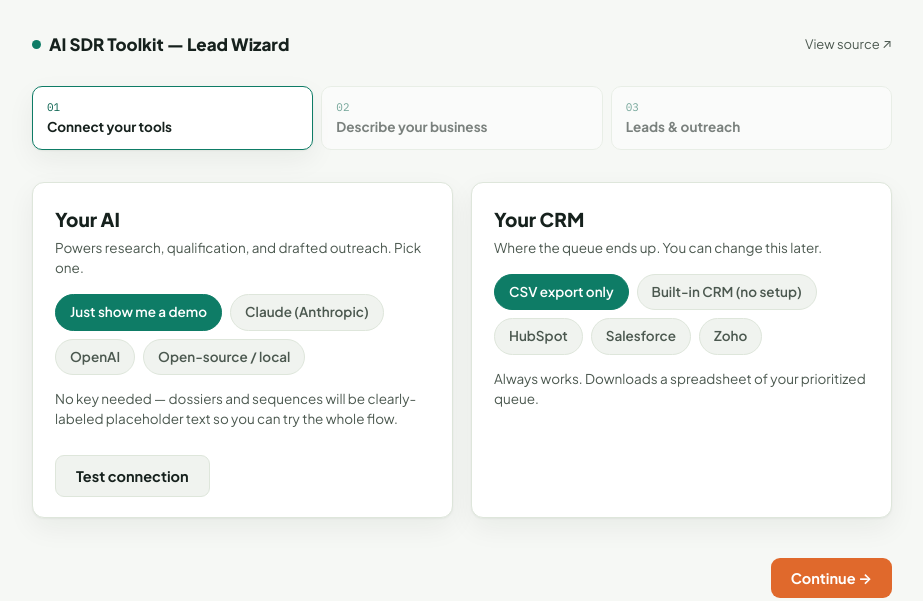
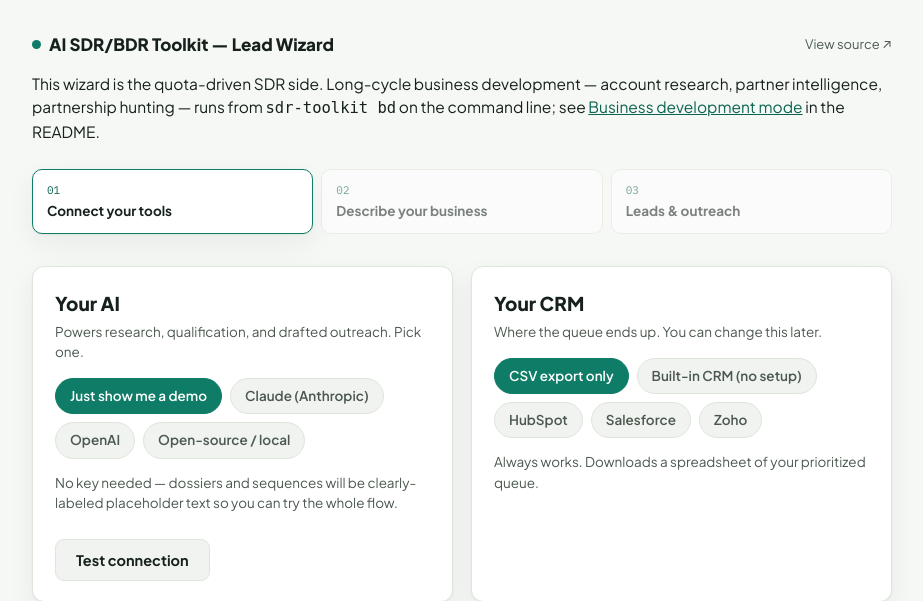
Before and after one commit to joehillthunder/ai-sdr-toolkit, a Flask app: page / in a window 1280 px wide. Shown: the top 601 px of the page, without its empty margins (178-1101 px from the left). Run offline with Flask 3, Linux system fonts and the light colour scheme.

Commit message:
Rebrand to AI SDR/BDR Toolkit; note BD mode from the wizard
Product name now reflects both audiences explicitly (package/CLI/repo
slug unchanged, as before). Also adds a note at the top of the wizard
pointing SDR-mode users to \`sdr-toolkit bd\` for long-cycle BD work,
since the wizard itself only covers the SDR side.

```diff
--- a/pyproject.toml
+++ b/pyproject.toml
@@ -5,7 +5,7 @@ build-backend = "setuptools.build_meta"
 [project]
 name = "ai-sdr-toolkit"
 version = "0.1.0"
-description = "AI SDR Toolkit: signal-based SDR prospecting plus a long-cycle BD mode for account research and partnership discovery."
+description = "AI SDR/BDR Toolkit: signal-based SDR prospecting plus a long-cycle BDR mode for account research and partnership discovery."
 readme = "README.md"
 requires-python = ">=3.10"
 license = { text = "MIT" }
--- a/sdr_toolkit/cli.py
+++ b/sdr_toolkit/cli.py
@@ -125,7 +125,7 @@ def run_pipeline(icp_path: str | None, limit: int | None, live: bool, export: st
 
 
 def main(argv: list[str] | None = None) -> int:
-    parser = argparse.ArgumentParser(prog="sdr-toolkit", description="AI SDR Toolkit -- SDR prospecting + BD partnership discovery")
+    parser = argparse.ArgumentParser(prog="sdr-toolkit", description="AI SDR/BDR Toolkit -- SDR prospecting + BDR partnership discovery")
     sub = parser.add_subparsers(dest="command", required=True)
 
     demo_p = sub.add_parser("demo", help="Run the full pipeline on bundled sample data (zero config).")
--- a/sdr_toolkit/webapp/templates/wizard.html
+++ b/sdr_toolkit/webapp/templates/wizard.html
@@ -3,7 +3,7 @@
 <head>
 <meta charset="utf-8">
 <meta name="viewport" content="width=device-width, initial-scale=1">
-<title>Lead Wizard — AI SDR Toolkit</title>
+<title>Lead Wizard — AI SDR/BDR Toolkit</title>
 <link rel="preconnect" href="https://fonts.googleapis.com">
 <link rel="preconnect" href="https://fonts.gstatic.com" crossorigin>
 <link href="https://fonts.googleapis.com/css2?family=Plus+Jakarta+Sans:wght@400;500;600;700;800&family=IBM+Plex+Mono:wght@400;500;600&display=swap" rel="stylesheet">
@@ -195,9 +195,16 @@
 <body>
 <div class="shell">
   <header class="top">
-    <div class="brand"><span class="dot"></span> AI SDR Toolkit — Lead Wizard</div>
+    <div class="brand"><span class="dot"></span> AI SDR/BDR Toolkit — Lead Wizard</div>
     <a class="repo" href="https://github.com/joehillthunder/ai-sdr-toolkit" target="_blank">View source ↗</a>
   </header>
+  <p class="hint" style="margin:-14px 0 26px">
+    This wizard is the quota-driven SDR side. Long-cycle business development —
+    account research, partner intelligence, partnership hunting — runs from
+    <code>sdr-toolkit bd</code> on the command line; see
+    <a href="https://github.com/joehillthunder/ai-sdr-toolkit#business-development-mode" target="_blank">Business development mode</a>
+    in the README.
+  </p>
 
   <div class="stepper">
     <div class="step active" data-step="1"><div class="num">01</div><div class="label">Connect your tools</div></div>
```
Also changed, not shown: docs/ONBOARDING.md (+1 -1 lines), README.md.
